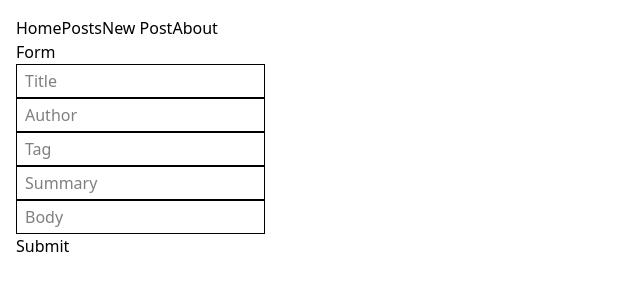
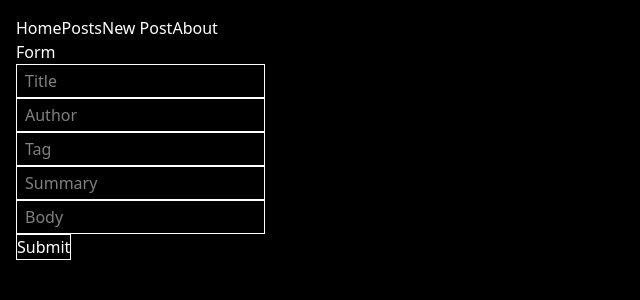
Before and after one commit to msaddique2010/blog_app, a React (Vite) app in the folder frontend/: page /new in a window 1280 px wide. Shown: the top 300 px of the page, without its empty margins (0-640 px from the left). Built offline with nearby package versions, Linux system fonts and the light colour scheme.

Commit message:
MVP Done

```diff
--- a/frontend/index.html
+++ b/frontend/index.html
@@ -7,7 +7,7 @@
     <title>frontend</title>
     <script src="https://cdn.jsdelivr.net/npm/@tailwindcss/browser@4"></script>
   </head>
-  <body class="m-4">
+  <body class="m-4 text-white bg-black">
     <div id="root"></div>
     <script type="module" src="/src/main.tsx"></script>
   </body>
--- a/frontend/src/pages/NewPost.tsx
+++ b/frontend/src/pages/NewPost.tsx
@@ -1,5 +1,6 @@
-import { useEffect, useState } from "react";
+import { useState, useRef } from "react";
 import type { PostType, NewPostType } from "../Types";
+import axios from "axios";
 
 export default function NewPost() {
     const [title, setTitle] = useState("");
@@ -8,14 +9,38 @@ export default function NewPost() {
     const [summary, setSummary] = useState("");
     const [body, setBody] = useState("");
 
-    const [post, setPost] = useState<NewPostType>();
+    const [post] = useState<NewPostType>();
+    const titleRef = useRef(null);
+    const authorRef = useRef(null);
+    const tagRef = useRef(null);
+    const summaryRef = useRef(null);
+    const bodyRef = useRef(null);
 
-
-    const handleSubmit = (e: React.SubmitEvent) => {
+    const handleSubmit = async (e: React.SubmitEvent) => {
         e.preventDefault();
-
+        const post = {
+            title: title,
+            author: author,
+            tag: tag,
+            summary: summary,
+            body: body,
+        }
 
         console.log(post);
+        await axios.post("http://localhost:3000/api/posts/",
+            {
+                title: title,
+                author: author,
+                tag: tag,
+                summary: summary,
+                body: body,
+            });
+
+        if(titleRef.current) titleRef.current.value = "";
+        if(authorRef.current) authorRef.current.value = "";
+        if(tagRef.current) tagRef.current.value = "";
+        if(summaryRef.current) summaryRef.current.value = "";
+        if(bodyRef.current) bodyRef.current.value = "";
     };
 
     return (
@@ -23,12 +48,12 @@ export default function NewPost() {
             <p>Form</p>
 
             <form onSubmit={handleSubmit}>
-                <input className="border px-2 py-1" type="text" name="title" id="title" placeholder="Title" onChange={(e) => setTitle(e.target.value)} /> <br />
-                <input className="border px-2 py-1" type="text" name="author" id="author" placeholder="Author" onChange={(e) => setAuthor(e.target.value)} /> <br />
-                <input className="border px-2 py-1" type="text" name="tag" id="tag" placeholder="Tag" onChange={(e) => setTag(e.target.value)} /> <br />
-                <input className="border px-2 py-1" type="text" name="summary" id="summary" placeholder="Summary" onChange={(e) => setSummary(e.target.value)} /> <br />
-                <input className="border px-2 py-1" type="text" name="body" id="body" placeholder="Body" onChange={(e) => setBody(e.target.value)} /> <br />
-                <button type="submit">Submit</button>
+                <input ref={titleRef} className="border px-2 py-1" type="text" name="title" id="title" placeholder="Title" onChange={(e) => setTitle(e.target.value)} /> <br />
+                <input ref={authorRef} className="border px-2 py-1" type="text" name="author" id="author" placeholder="Author" onChange={(e) => setAuthor(e.target.value)} /> <br />
+                <input ref={tagRef} className="border px-2 py-1" type="text" name="tag" id="tag" placeholder="Tag" onChange={(e) => setTag(e.target.value)} /> <br />
+                <input ref={summaryRef} className="border px-2 py-1" type="text" name="summary" id="summary" placeholder="Summary" onChange={(e) => setSummary(e.target.value)} /> <br />
+                <input ref={bodyRef} className="border px-2 py-1" type="text" name="body" id="body" placeholder="Body" onChange={(e) => setBody(e.target.value)} /> <br />
+                <button type="submit" className="border">Submit</button>
             </form>
         </div>
     );
--- a/frontend/src/pages/Posts.tsx
+++ b/frontend/src/pages/Posts.tsx
@@ -8,17 +8,17 @@ export default function Posts() {
     const [posts, setPosts] = useState<PostType[]>();
     const [loading, setLoading] = useState<boolean>(true);
     const [error, setError] = useState();
-    // const [refresh, setRefresh] = useState();
+    const [refresh, setRefresh] = useState<number>(0);
 
     useEffect(() => {
         const fetchPosts = async() => {
             await axios.get("http://localhost:3000/api/posts/")
             .then(res => setPosts(res.data))
             .catch((error) => setError(error))
-            .finally(() => setLoading(false)) // runs either way
+            .finally(() => setLoading(false))
         }
         fetchPosts();
-    },[]);
+    },[refresh]);
 
     if (loading) return <p>loading...</p>;
     if (error) return <p>{error}</p>;
@@ -27,7 +27,8 @@ export default function Posts() {
     return (
         <>
             <div>Posts</div>
-            {/* grid grid-cols-1 sm:grid-cols-2 md:grid-cols-3 lg:grid-cols-4 gap-4 */}
+            <button className="border" onClick={() => setRefresh(refresh + 1)}>Refresh</button>
+
             <div className="grid grid-cols-1 sm:grid-cols-2 md:grid-cols-3 lg:grid-cols-4 gap-4 ">
                 {posts.map((post) => <PostCard key={post._id} post={post} />)}
             </div>
```
